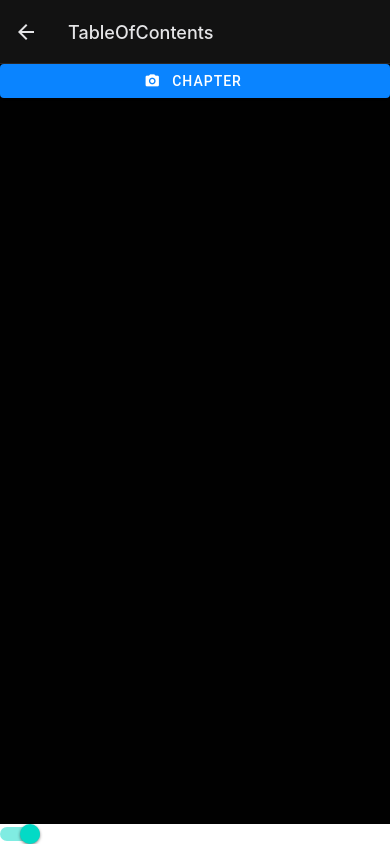
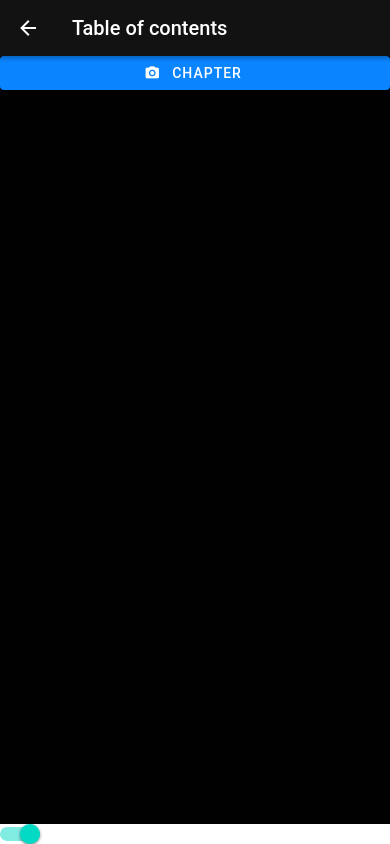
Before and after one commit to KrzysztofDamianBasior/weitithesisguide-mobile, a React Native app: screen /Guide in a window 390 px wide. Built offline with nearby package versions, Linux system fonts and the light colour scheme.

Commit message:
feat: add a custom guide header bars

```diff
--- /dev/null
+++ b/features/Guide/GuideChapterHeader.tsx
@@ -0,0 +1,34 @@
+import { StyleSheet, Text, View } from "react-native";
+import React from "react";
+
+import { Appbar, useTheme } from "react-native-paper";
+import { StackHeaderProps } from "@react-navigation/stack";
+
+import { GuideStackParamList } from "../../navigation/GuideStack";
+
+const GuideChapterHeader = ({
+  navigation,
+  route,
+  options,
+  back,
+}: StackHeaderProps) => {
+  const theme = useTheme();
+
+  // @ts-ignore
+  const { chapterNumber } = route.params;
+
+  return (
+    <Appbar.Header style={{ backgroundColor: theme.colors.surface }}>
+      <Appbar.BackAction
+        onPress={() => {
+          navigation.navigate("TableOfContents");
+        }}
+      />
+      <Appbar.Content title={`Chapter ${chapterNumber}`} />
+    </Appbar.Header>
+  );
+};
+
+export default GuideChapterHeader;
+
+const styles = StyleSheet.create({});
--- /dev/null
+++ b/features/Guide/GuideTableOfContentsHeader.tsx
@@ -0,0 +1,28 @@
+import { StyleSheet, Text, View } from "react-native";
+import React from "react";
+
+import { Appbar, useTheme } from "react-native-paper";
+import { StackHeaderProps } from "@react-navigation/stack";
+
+const GuideTableOfContentsHeader = ({
+  navigation,
+  route,
+  options,
+  back,
+}: StackHeaderProps) => {
+  const theme = useTheme();
+  return (
+    <Appbar.Header style={{ backgroundColor: theme.colors.surface }}>
+      <Appbar.BackAction
+        onPress={() => {
+          navigation.navigate("HomeTabs");
+        }}
+      />
+      <Appbar.Content title="Table of contents" />
+    </Appbar.Header>
+  );
+};
+
+export default GuideTableOfContentsHeader;
+
+const styles = StyleSheet.create({});
--- a/features/Guide/index.tsx
+++ b/features/Guide/index.tsx
@@ -7,7 +7,8 @@ import type { StackScreenProps } from "@react-navigation/stack";
 
 import { Button } from "react-native-paper";
 
-type Props = {};
+import GuideChapterHeader from "./GuideChapterHeader";
+import GuideTableOfContentsHeader from "./GuideTableOfContentsHeader";
 
 const Guide = ({
   navigation,
@@ -15,8 +16,21 @@ const Guide = ({
 }: StackScreenProps<CoreStackParamList, "Guide">) => {
   return (
     <GuideStack.Navigator>
-      <GuideStack.Screen name="TableOfContents" component={Guide1} />
-      <GuideStack.Screen name="Chapter" component={Guide2} />
+      <GuideStack.Screen
+        name="TableOfContents"
+        component={Guide1}
+        // options={{ headerShown: false }}
+        options={({ route }) => ({
+          header: (props) => <GuideTableOfContentsHeader {...props} />,
+        })}
+      />
+      <GuideStack.Screen
+        name="Chapter"
+        component={Guide2}
+        options={({ route }) => ({
+          header: (props) => <GuideChapterHeader {...props} />,
+        })}
+      />
     </GuideStack.Navigator>
   );
 };
@@ -34,7 +48,7 @@ function Guide1({
       <Button
         icon="camera"
         mode="contained"
-        onPress={() => navigation.navigate("Chapter")}
+        onPress={() => navigation.navigate("Chapter", { chapterNumber: 1 })}
       >
         Chapter
       </Button>
--- a/navigation/GuideStack.ts
+++ b/navigation/GuideStack.ts
@@ -2,7 +2,7 @@ import { createStackNavigator } from "@react-navigation/stack";
 
 export type GuideStackParamList = {
   TableOfContents: undefined;
-  Chapter: undefined;
+  Chapter: { chapterNumber: number };
 };
 
 export const GuideStack = createStackNavigator<GuideStackParamList>();
```
Also changed, not shown: App.tsx (+4 -3 lines).
